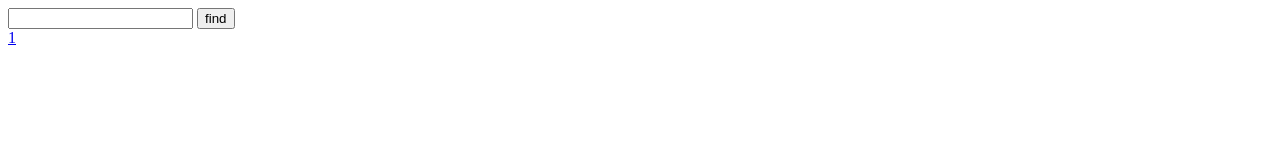
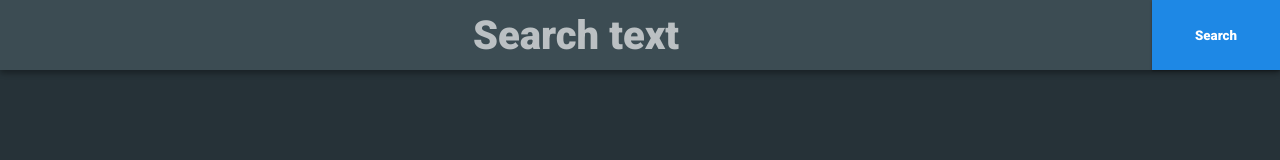
Before and after one commit to ChpokmanKG/fetch, a plain HTML site: page gyphy.html in a window 1280 px wide. Drawn offline with Linux system fonts and the light colour scheme.

Commit message:
Добавил стили

```diff
--- a/gyphy.html
+++ b/gyphy.html
@@ -2,14 +2,15 @@
     <html>
     <head>
         <title>Опа чё делаю</title>
+        <link rel="stylesheet" href="style.css">
+        <link href="https://fonts.googleapis.com/css?family=Roboto:900" rel="stylesheet">
     </head>
     <body>
         <form id="gif-form">
-            <input type="text" class="search">
-            <input type="submit" value="find">
+            <input type="text" class="search" placeholder="Search text">
+            <input class="search-button" type="submit" value="Search">
         </form>
         <div class="results"></div>
-        <a href="index.html">1</a>
         <script src="main2.js"></script>
     </body>
     </html>
--- /dev/null
+++ b/style.css
@@ -0,0 +1,50 @@
+*{padding: 0;margin: 0; outline: none;}
+#gif-form {
+    width: 100%;
+    height: 70px;
+    display: flex;
+    position: fixed;
+    box-shadow: 0 3px 6px rgba(0,0,0,0.16), 0 3px 6px rgba(0,0,0,0.23);
+}
+
+body {
+    background: #263238;
+}
+.search {
+    width: 90%;
+    height: 100%;
+    text-align: center;
+    font-size: 40px;
+    font-family: 'Roboto', sans-serif;
+    background: #455A64;
+    border: none;
+    color: #fff;
+    transition: all 0.2s ease-in-out;
+}
+.search:hover{
+    background: rgb(60, 76, 83);
+}
+.search-button {
+    width: 10%;
+    height: 100%;
+    background: #1E88E5;
+    border: none;
+    color: #fff;
+    font-family: 'Roboto', sans-serif;
+    box-shadow: 0 1px 3px rgba(0,0,0,0.12), 0 1px 2px rgba(0,0,0,0.24);
+    transition: all 0.2s ease-in-out;
+}
+.search-button:hover{
+    background: rgb(24, 124, 211);
+    cursor: pointer;
+    box-shadow: 0 10px 20px rgba(0,0,0,0.19), 0 6px 6px rgba(0,0,0,0.23);
+}
+.results {
+    width: 100%;
+    height: 100%;
+    box-sizing: border-box;
+    padding: 30px 30px 0 30px;
+}
+::-webkit-input-placeholder {
+    color: rgba(255, 255, 255, 0.651);
+}
```
